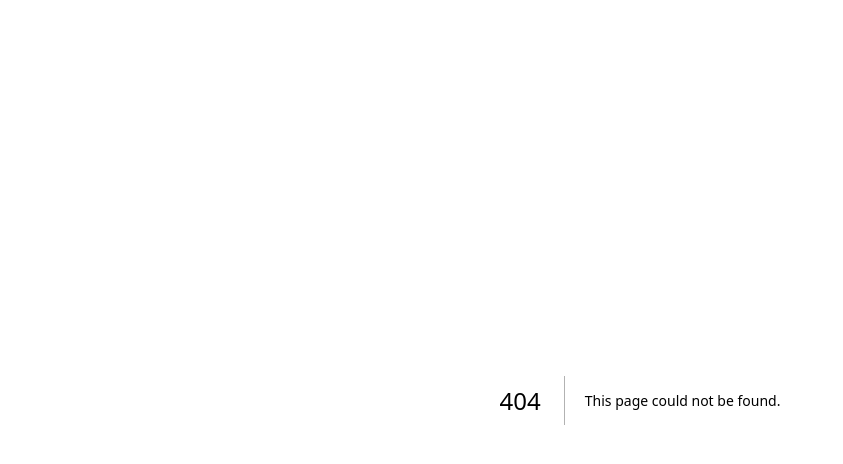
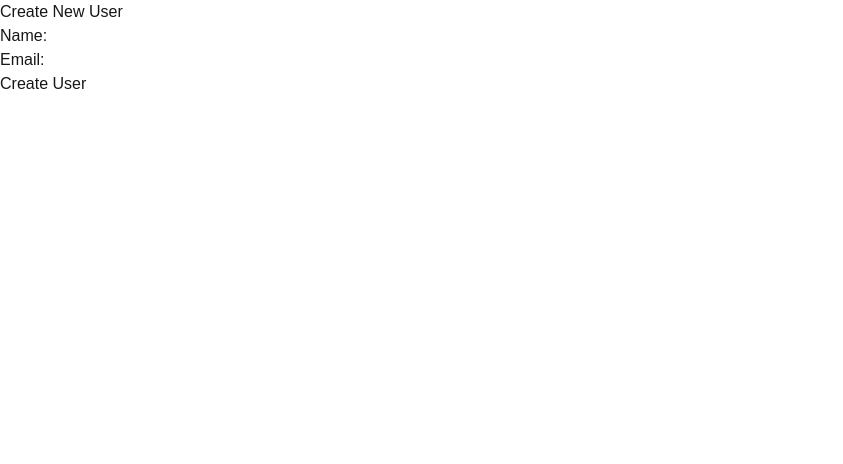
Before and after one commit to lonoffd/carlguessr, a Next.js app: page /users/new in a window 1280 px wide. Before the commit this address had no page. Shown: the top 464 px of the page, without its empty margins (0-843 px from the left). Built offline with nearby package versions, Linux system fonts and the light colour scheme.

Commit message:
New user page and API
This is super rudimentary, just meant
to show how to wire into prisma. This
could serve as a template for the challenge
creation, which we could do even if we don't
have a perfect user login flow worked out.

```diff
--- /dev/null
+++ b/app/api/users/route.ts
@@ -0,0 +1,27 @@
+import { NextResponse } from 'next/server'
+import prisma from '../../../lib/prisma'
+
+export async function POST(req: Request) {
+    try {
+        const { name, email } = await req.json()
+
+        if (!name || !email) {
+            return NextResponse.json(
+                { message: 'Name and email are required.' },
+                { status: 400 }
+            );
+        }
+
+        const newUser = await prisma.user.create({
+            data: { name, email },
+        });
+
+        return NextResponse.json(newUser, { status: 201 })
+    } catch (error) {
+        console.error('Error creating user:', error)
+        return NextResponse.json(
+            { message: 'Error creating user.' },
+            { status: 500 }
+        )
+    }
+}
--- /dev/null
+++ b/app/users/new/page.tsx
@@ -0,0 +1,76 @@
+'use client'
+
+import { useState } from 'react'
+
+const NewUserPage = () => {
+    const [name, setName] = useState('')
+    const [email, setEmail] = useState('')
+    const [loading, setLoading] = useState(false)
+    const [message, setMessage] = useState('')
+
+    const handleSubmit = async (e: React.FormEvent) => {
+        e.preventDefault()
+        setLoading(true)
+        setMessage('')
+
+        try {
+            const response = await fetch('/api/users', {
+                method: 'POST',
+                headers: { 'Content-Type': 'application/json' },
+                body: JSON.stringify({ name, email }),
+            });
+
+            if (response.ok) {
+                setMessage('User created successfully!')
+                setName('')
+                setEmail('')
+            } else {
+                const errorData = await response.json()
+                setMessage(`Error: ${errorData.message}`)
+            }
+        } catch (error) {
+            setMessage('An error occurred. Please try again.')
+            console.error(error)
+        } finally {
+            setLoading(false)
+        }
+    };
+
+    return (
+        <div>
+            <h1>Create New User</h1>
+            <form onSubmit={handleSubmit}>
+                <div>
+                    <label>
+                        Name:
+                        <input
+                            type="text"
+                            value={name}
+                            onChange={(e) => setName(e.target.value)}
+                            required
+                        />
+                    </label>
+                </div>
+                <div>
+                    <label>
+                        Email:
+                        <input
+                            type="email"
+                            value={email}
+                            onChange={(e) => setEmail(e.target.value)}
+                            required
+                        />
+                    </label>
+                </div>
+                <div>
+                    <button type="submit" disabled={loading}>
+                        {loading ? 'Creating...' : 'Create User'}
+                    </button>
+                </div>
+            </form>
+            {message && <p>{message}</p>}
+        </div>
+    );
+};
+
+export default NewUserPage
```
